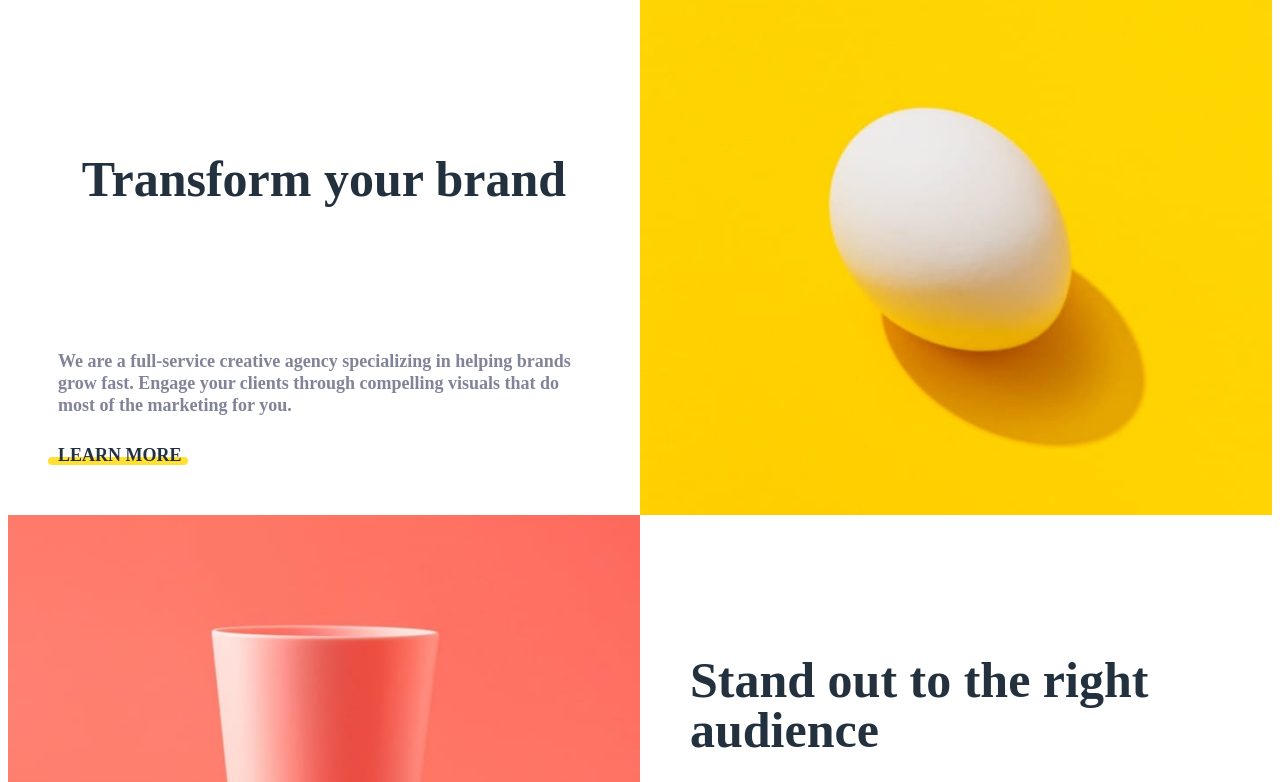
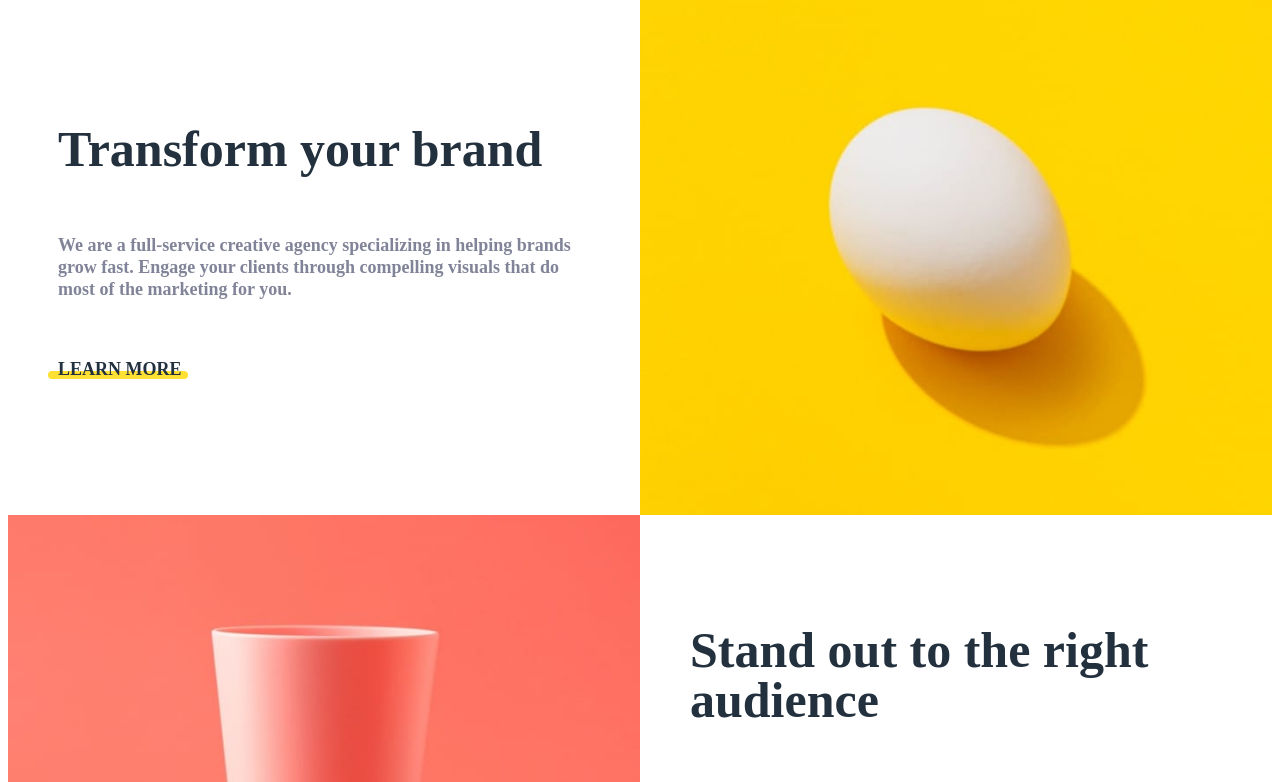
Before and after one commit to LuizMatheusf/SunnysideLandingPage, a plain HTML site: page index.html in a window 1280 px wide. Shown: the part 820-1602 px from the top of the page. Drawn offline with Linux system fonts and the light colour scheme.

Commit message:
Update style.css

```diff
--- a/src/css/style.css
+++ b/src/css/style.css
@@ -151,11 +151,11 @@ main .about {
 	font-family: 'Fraunces', serif;
 	font-weight: 900;
 	color: hsl(212, 27%, 19%);
-	margin: auto;
+	margin: 0;
 }
 
 .about .text p {
-	margin: 30px 0;
+	margin: 60px 0;
 	line-height: 22px;
 }
 
```
